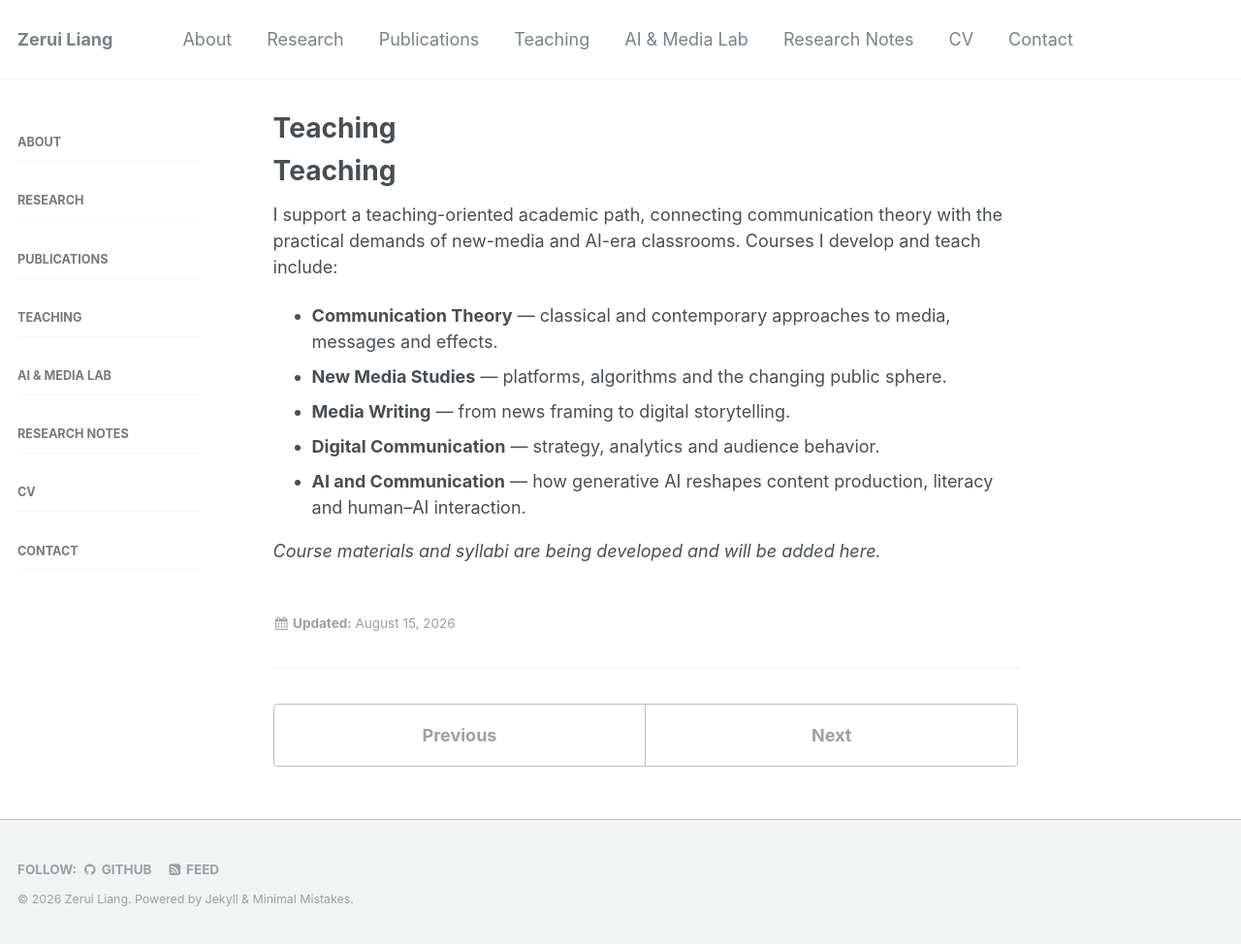
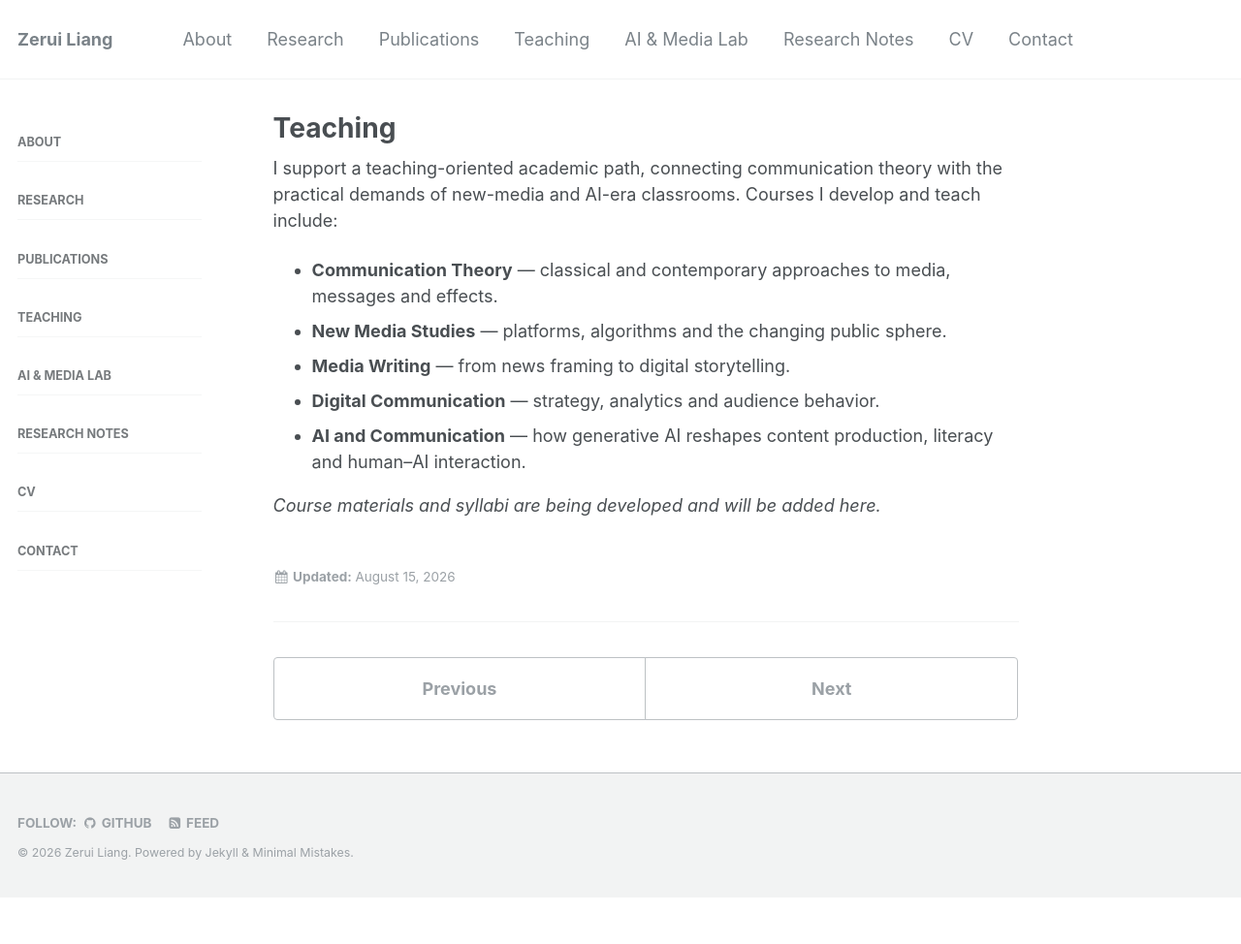
Before and after one commit to ArecRui/ArecRui.github.io, a Jekyll site: the page built from _docs/teaching.md, in a window 1280 px wide and 974 px high. Shown: the whole window at 97% size. Built offline with Jekyll 4.4.1, drawn with Linux system fonts in a browser that asks for light colours.

Commit message:
page: drop breadcrumb + remove duplicate H1 (match about)

```diff
--- a/_docs/teaching.md
+++ b/_docs/teaching.md
@@ -4,8 +4,6 @@ permalink: /docs/teaching/
 layout: single
 breadcrumbs: false
 ---
-
-# Teaching
 
 I support a teaching-oriented academic path, connecting communication theory with the practical demands of new-media and AI-era classrooms. Courses I develop and teach include:
 
```
